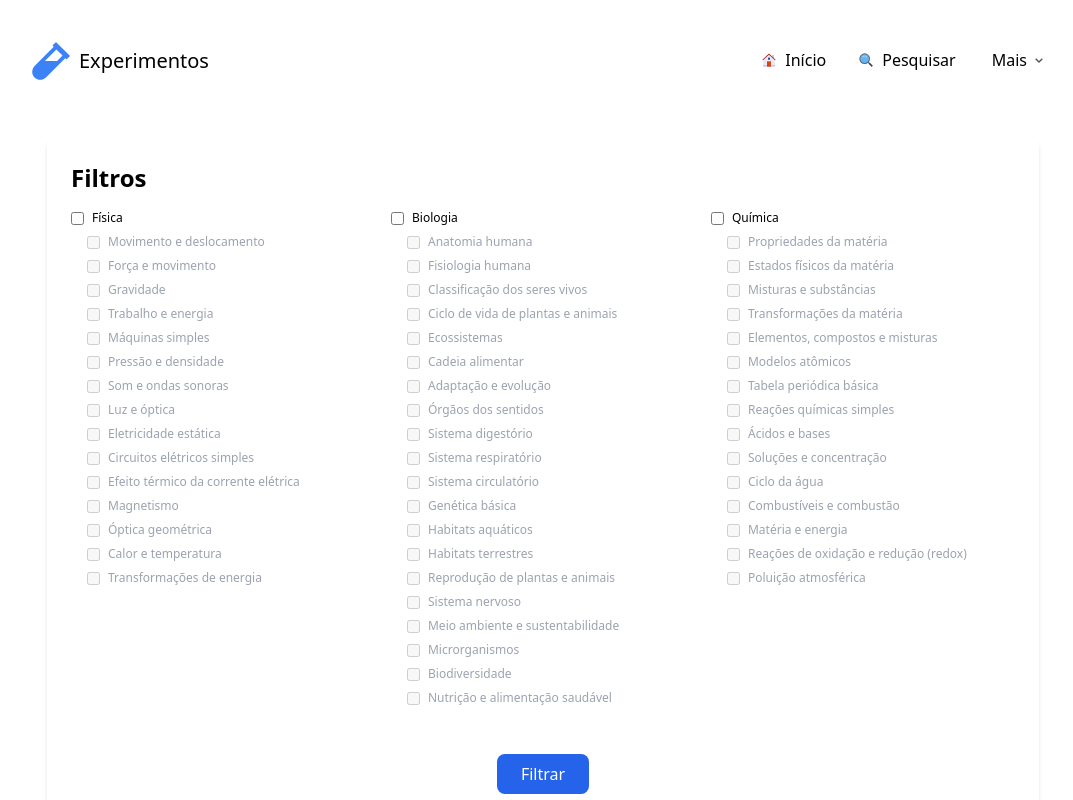
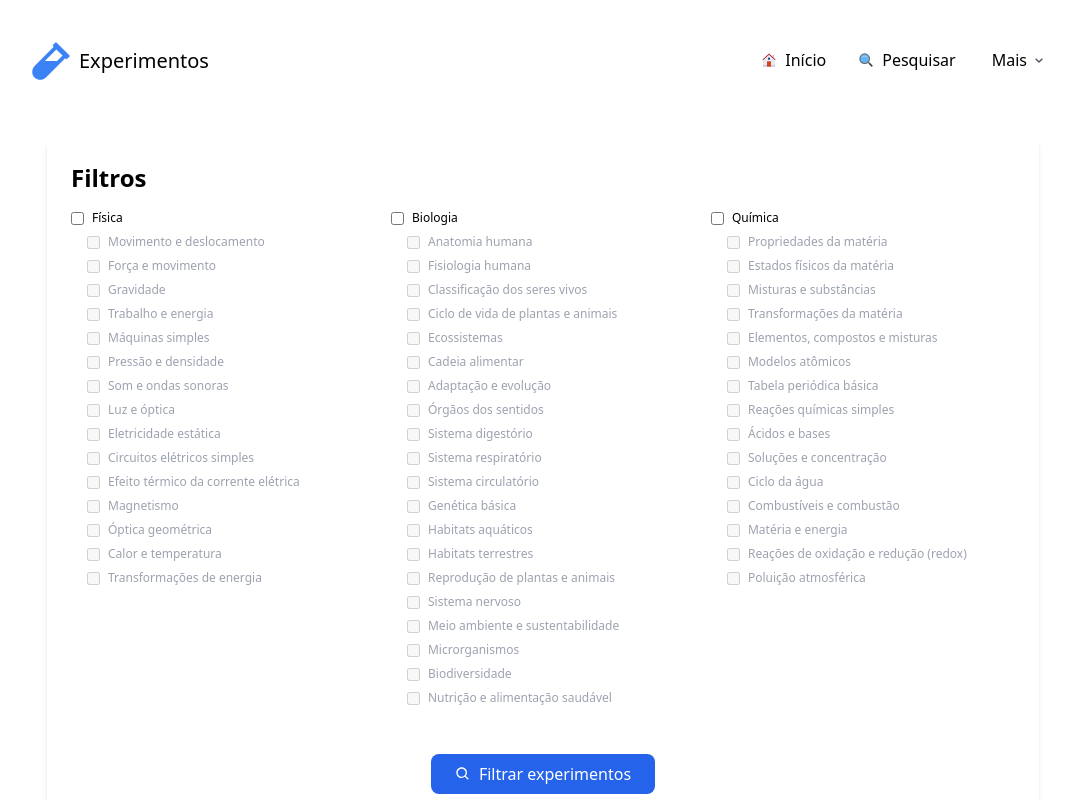
Before and after one commit to Fellippemfv/recursos-didaticos-de-ciencias-da-natureza, a Next.js app: page /pesquisar in a window 1280 px wide. Shown: the top 800 px of the page, without its empty margins (97-1170 px from the left). Built offline with nearby package versions, Linux system fonts and the light colour scheme; no server answers.

Commit message:
update files

```diff
--- a/src/app/pesquisar/page.tsx
+++ b/src/app/pesquisar/page.tsx
@@ -4,6 +4,7 @@
 import experimentData from "../../app/api/data/experimentos.json";
 import topicGeneralData from "../../app/api/data/experimentGeneralData.json";
 import Link from "next/link"; // Importando o componente Link do Next.js
+import { BiSearch } from "react-icons/bi";
 
 export default function Search() {
   const [checkboxes, setCheckboxes] = useState<{ [key: string]: boolean }>({});
@@ -180,13 +181,14 @@
         </div>
 
         <div className="flex justify-center mt-6">
-          <button
-            onClick={filterExperiments}
-            className="px-6 py-2 bg-blue-600 text-white rounded-lg hover:bg-blue-700 transition-colors"
-          >
-            Filtrar
-          </button>
-        </div>
+      <button
+        onClick={filterExperiments}
+        className="flex items-center px-6 py-2 bg-blue-600 text-white rounded-lg hover:bg-blue-700 transition-colors"
+      >
+        <BiSearch className="text-white mr-2" /> {/* Ícone de lupa com margem à direita */}
+        Filtrar experimentos
+      </button>
+    </div>
         {statusMessage && (
           <div className={`mt-4 text-center ${statusMessage.includes('sucesso') ? 'text-green-500' : 'text-red-500'}`}>
             {statusMessage}
```
